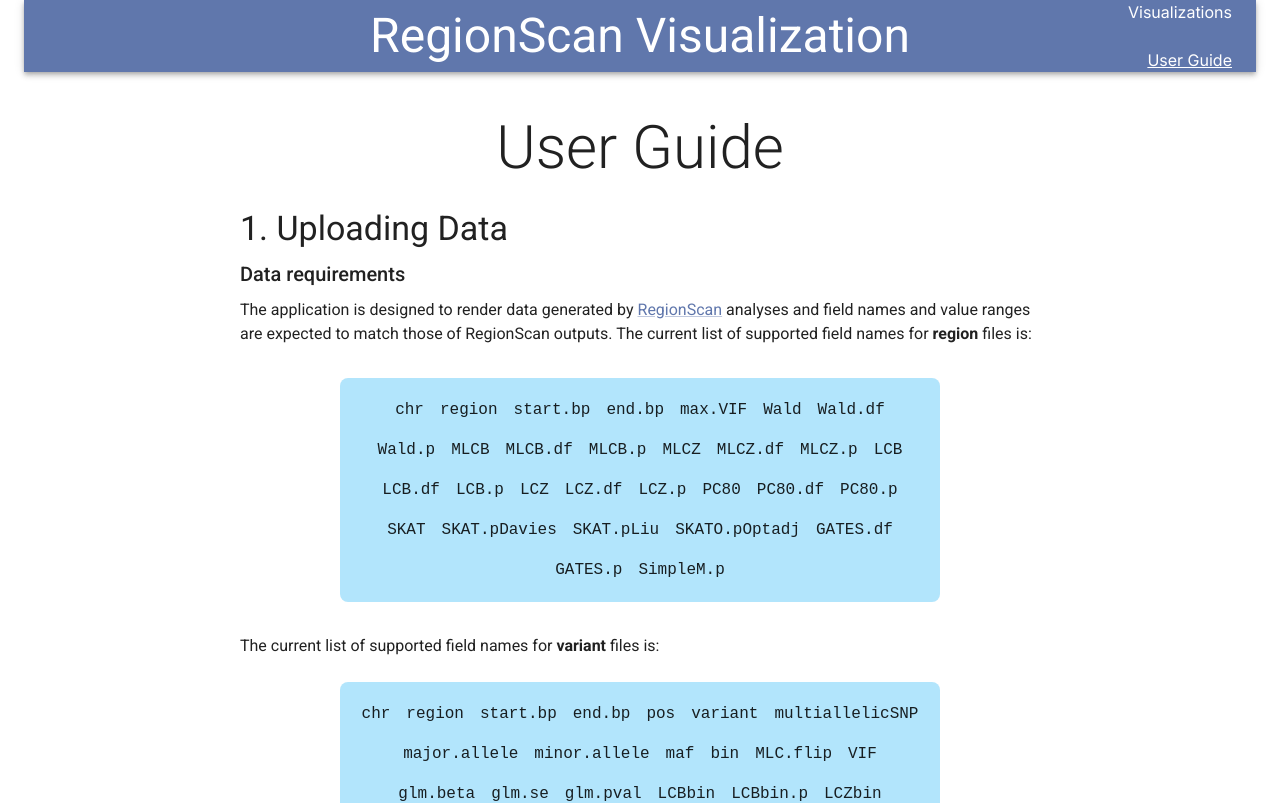
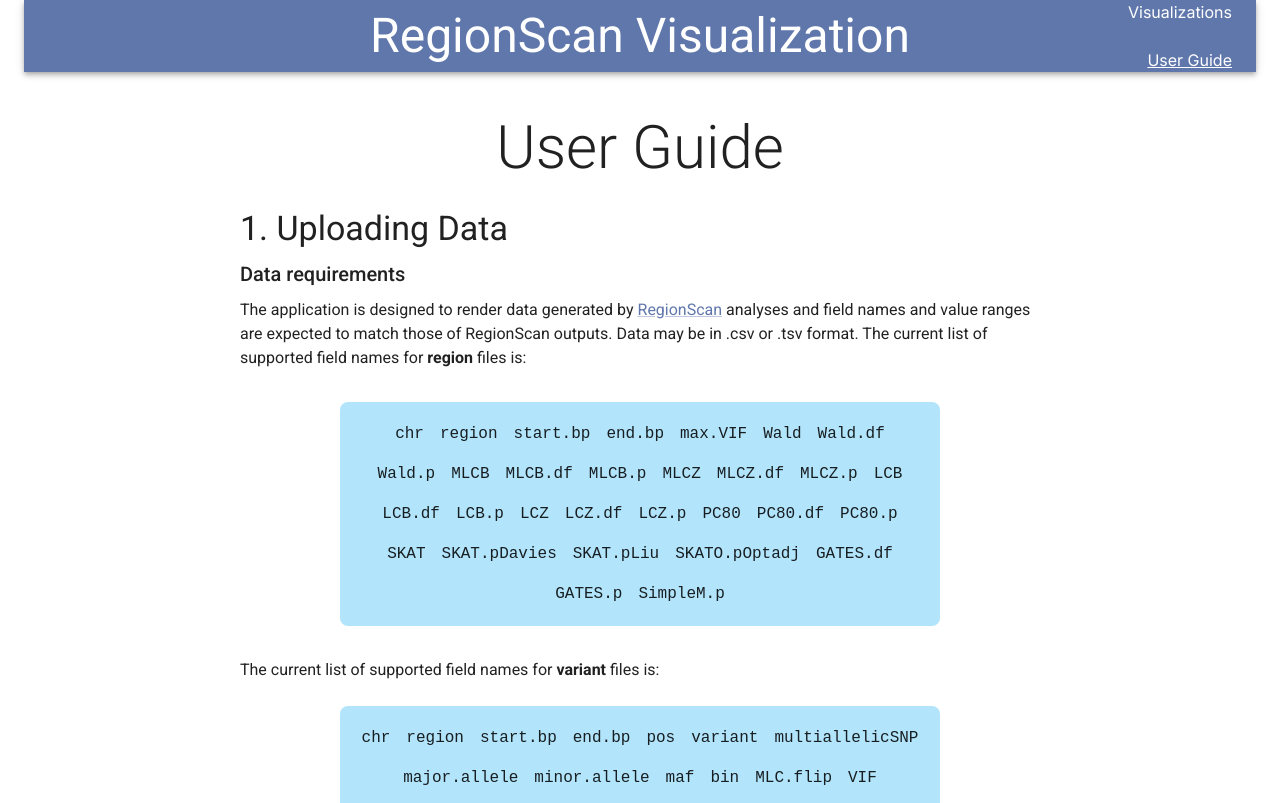
Before and after one commit to BullLab-Lunenfeld/region-scan-dashboard, a Next.js app in the folder next/region-scan-dashboard/: page /user-guide in a window 1280 px wide. Shown: the top 803 px of the page. Built offline with nearby package versions, Linux system fonts and the light colour scheme; what @mui/material-nextjs would draw is missing.

Commit message:
update docs

```diff
--- a/next/region-scan-dashboard/src/app/user-guide/page.tsx
+++ b/next/region-scan-dashboard/src/app/user-guide/page.tsx
@@ -51,8 +51,9 @@
                   RegionScan
                 </MuiLink>{" "}
                 analyses and field names and value ranges are expected to match
-                those of RegionScan outputs. The current list of supported field
-                names for <Strong>region</Strong> files is:{" "}
+                those of RegionScan outputs. Data may be in .csv or .tsv format.
+                The current list of supported field names for{" "}
+                <Strong>region</Strong> files is:{" "}
               </Typography>
             </Grid>
             <Grid container justifyContent="center">
```
Also changed, not shown: 1 other file (tests, documents, lock files or other folders).
